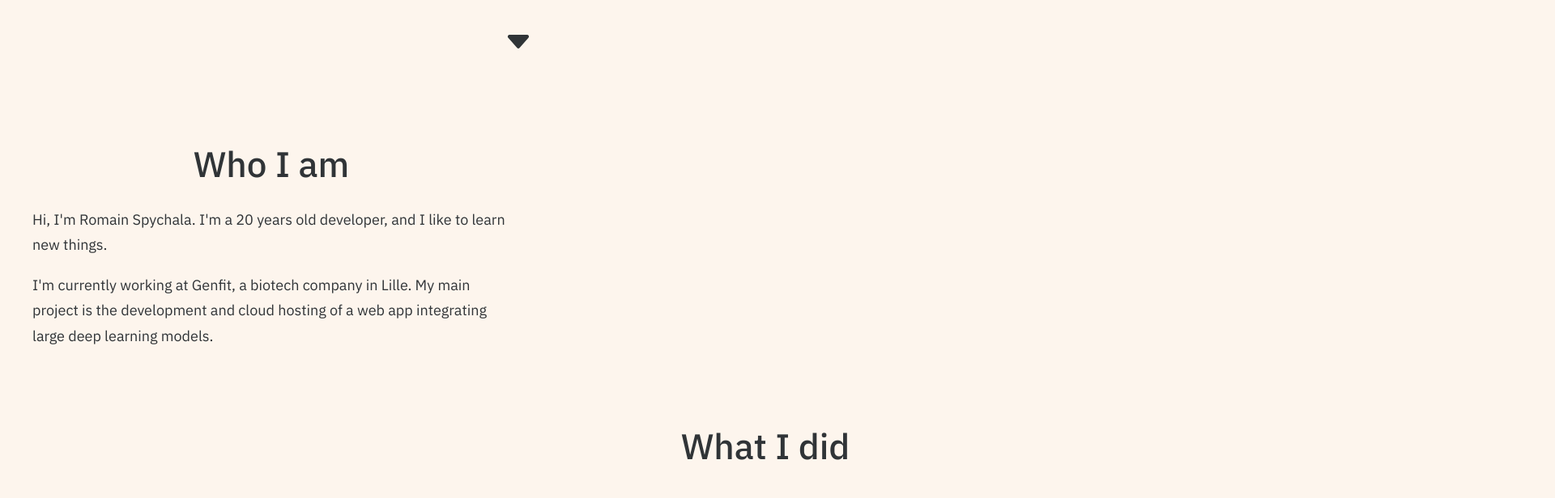
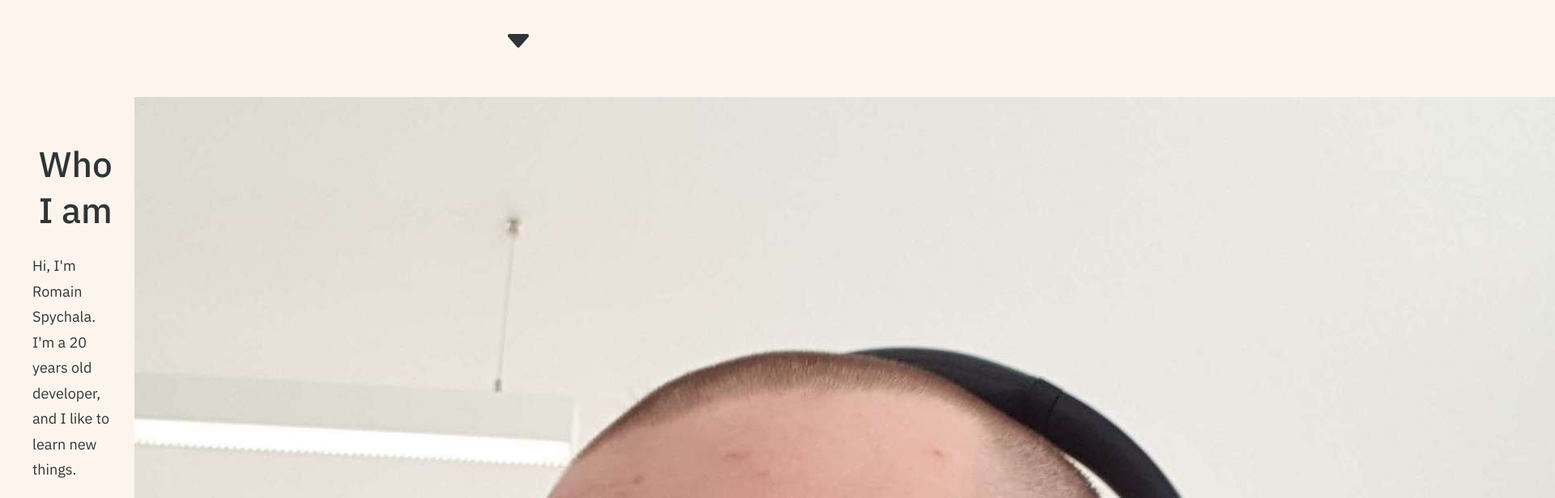
Before and after one commit to HumanBojack/Website, a SvelteKit app: page /about in a window 1280 px wide. Shown: the part 680-1296 px from the top of the page at 81% size, 1920 px wide, since content can reach past the window. Built offline with nearby package versions, Linux system fonts and the light colour scheme.

Commit message:
feat: add a presentation figure

```diff
--- a/src/routes/about/+page.svelte
+++ b/src/routes/about/+page.svelte
@@ -32,6 +32,10 @@
           My main project is the development and cloud hosting of a web app integrating large deep learning models.
         </p>
       </div>
+    </div>
+
+    <div class="presentation-fig image-frame">
+      <img src="/images/romain.jpg" alt="Me" />
     </div>
 
     <div class="path">
@@ -123,6 +127,11 @@
       grid-area: 1 / 1 / span 1 / span 1;
     }
 
+    .presentation-fig {
+      grid-area: 1 / 2 / span 1 / span 1;
+      aspect-ratio: 1 / 1;
+    }
+
     .path {
       grid-area: 2 / 2 / span 1 / span 1;
     }
```
